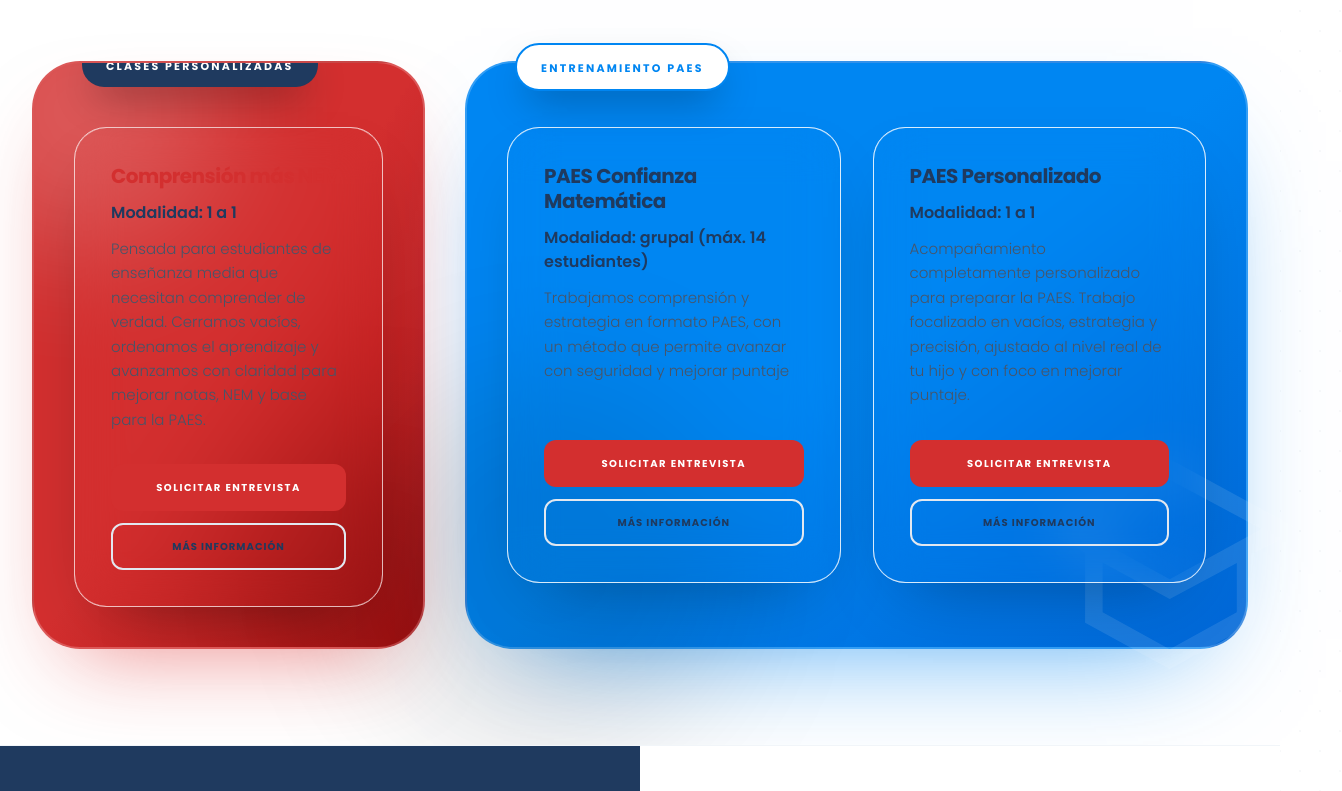
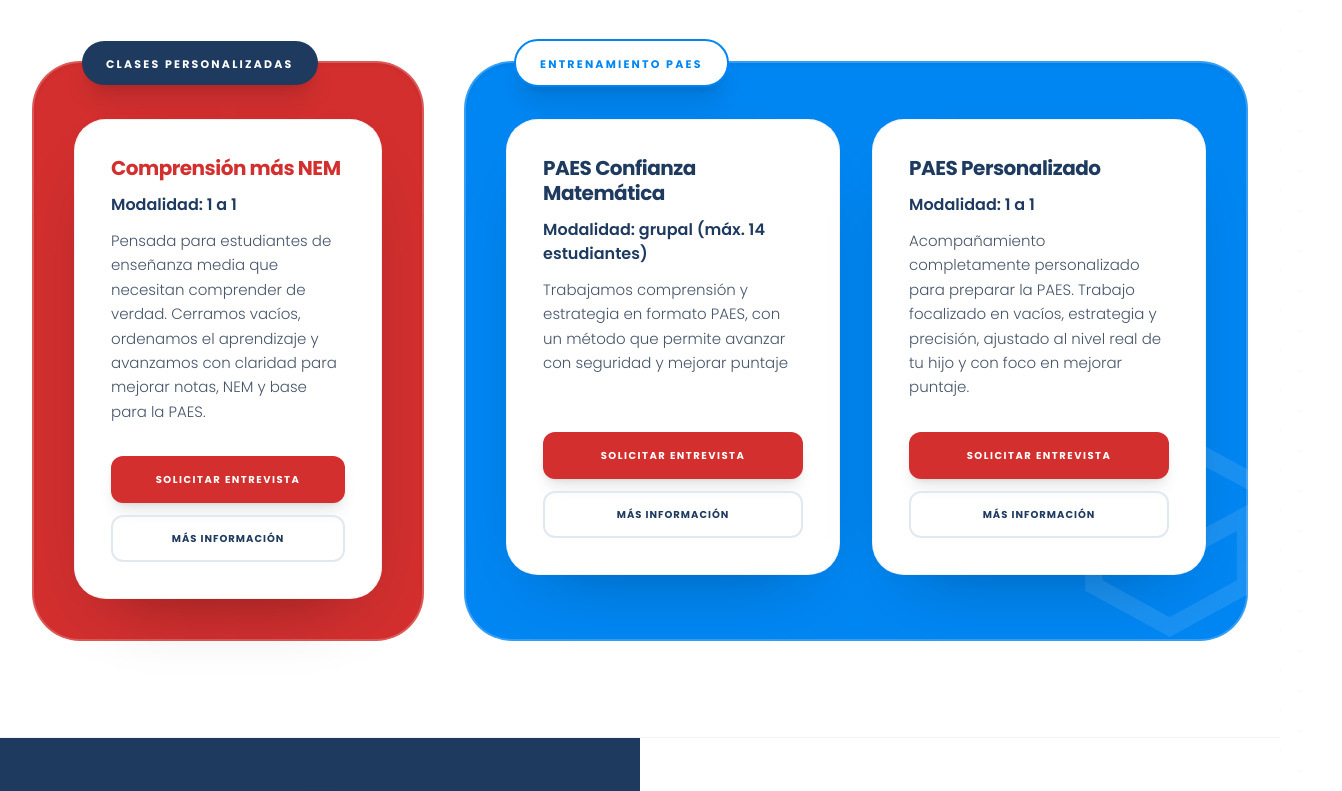
Before and after one commit to Andy-Montes/erikalaprofedemate, a React (Vite) app: page / in a window 1280 px wide. Shown: the part 1969-2760 px from the top of the page, 1342 px wide, since content can reach past the window. Built offline with nearby package versions, Linux system fonts and the light colour scheme.

Commit message:
Update Programs.tsx

```diff
--- a/components/Programs.tsx
+++ b/components/Programs.tsx
@@ -12,7 +12,7 @@
     <section className="py-16 lg:py-24 bg-white scroll-mt-24" id="programas">
       <div className="max-w-7xl mx-auto px-4 sm:px-6 lg:px-8">
 
-        {/* Encabezado (textos EXACTOS) */}
+        {/* Encabezado (textos EXACTOS solicitados) */}
         <div className="text-center mb-16">
           <span className="text-brandNavy font-bold text-[14px] sm:text-[16px] tracking-tight mb-2 block">
             Programas y Modalidades
@@ -25,25 +25,22 @@
         <div className="flex flex-col lg:flex-row gap-10 items-stretch">
 
           {/* ========================= */}
-          {/* CLASES PERSONALIZADAS (FONDO PREMIUM ROJO) */}
+          {/* SERVICIO 1: CLASES PERSONALIZADAS */}
           {/* ========================= */}
-          <div className="lg:w-1/3 relative flex flex-col p-6 sm:p-8 lg:p-10 rounded-[3rem] border-2 border-white/20 shadow-[0_40px_90px_-40px_rgba(220,38,38,0.55)] bg-gradient-to-br from-brandRed via-brandRed to-[#b31313] overflow-hidden">
-            {/* Glow */}
-            <div className="absolute -top-24 -left-24 w-72 h-72 rounded-full bg-white/20 blur-3xl pointer-events-none" />
-            <div className="absolute -bottom-28 -right-28 w-80 h-80 rounded-full bg-black/10 blur-3xl pointer-events-none" />
-
+          <div className="lg:w-1/3 relative flex flex-col rounded-[3rem] border-2 border-white/20 shadow-inner bg-brandRed">
+            {/* Importante: espacio superior real para que el pill NO se corte */}
+            <div className="px-6 sm:px-8 lg:px-10 pt-14 pb-6 sm:pb-8 lg:pb-10 relative">
               {/* Etiqueta */}
-            <div className="absolute -top-5 left-8 sm:left-12 bg-brandNavy text-white px-6 py-2.5 rounded-full shadow-[0_18px_40px_-12px_rgba(0,0,0,0.45)] z-20">
+              <div className="absolute top-0 left-8 sm:left-12 -translate-y-1/2 bg-brandNavy text-white px-6 py-2.5 rounded-full shadow-xl z-20">
                 <span className="text-[10px] sm:text-[11px] font-black uppercase tracking-[0.2em]">
                   Clases Personalizadas
                 </span>
               </div>
 
-            <div className="relative z-10 flex-1 mt-6">
-              {/* Card interna PREMIUM (glass blanco) */}
-              <div className="group relative flex flex-col h-full rounded-[2rem] bg-white/92 backdrop-blur-xl border border-white/70 shadow-[0_30px_70px_-35px_rgba(0,0,0,0.45)] overflow-hidden transition-all duration-500 hover:-translate-y-2 hover:shadow-[0_55px_110px_-55px_rgba(0,0,0,0.55)]">
-                {/* Borde luminoso sutil */}
-                <div className="absolute inset-0 rounded-[2rem] ring-1 ring-white/50 pointer-events-none" />
+              {/* Card interna BLANCA (lectura perfecta) */}
+              <div className="relative flex flex-col h-full bg-white rounded-[2rem] shadow-[0_30px_70px_-40px_rgba(0,0,0,0.45)] border border-white/60">
+                {/* Marco interior sutil, no protagonista */}
+                <div className="absolute inset-0 rounded-[2rem] ring-1 ring-black/5 pointer-events-none" />
 
                 <div className="relative z-10 p-7 sm:p-9 flex flex-col h-full">
                   <h3 className="text-xl font-black mb-3 text-brandRed leading-tight">
@@ -62,10 +59,11 @@
                   <div className="mt-auto space-y-3">
                     <button
                       onClick={() => onOpenModal(interviewUrl)}
-                      className="block w-full text-center bg-brandRed text-white font-bold text-[9px] sm:text-[10px] uppercase tracking-[0.15em] py-4 rounded-xl transition-all shadow-[0_22px_45px_-25px_rgba(220,38,38,0.85)] hover:bg-red-700 hover:shadow-[0_28px_55px_-28px_rgba(220,38,38,0.95)] active:scale-95 whitespace-nowrap px-2"
+                      className="block w-full text-center bg-brandRed text-white font-bold text-[9px] sm:text-[10px] uppercase tracking-[0.15em] py-4 rounded-xl hover:bg-red-700 transition-all shadow-lg active:scale-95 whitespace-nowrap px-2"
                     >
                       Solicitar Entrevista
                     </button>
+
                     <button
                       onClick={() => onOpenModal(infoUrl)}
                       className="block w-full text-center border-2 border-slate-200 text-brandNavy font-bold text-[9px] sm:text-[10px] uppercase tracking-widest py-3.5 rounded-xl hover:bg-slate-50 transition-all active:scale-95 whitespace-nowrap px-2"
@@ -75,35 +73,34 @@
                   </div>
                 </div>
               </div>
+
             </div>
           </div>
 
           {/* ========================= */}
-          {/* ENTRENAMIENTO PAES (FONDO PREMIUM CYAN/BLUE + 2 MODALIDADES) */}
+          {/* SERVICIO 2: ENTRENAMIENTO PAES */}
           {/* ========================= */}
-          <div className="lg:w-2/3 relative flex flex-col p-6 sm:p-8 lg:p-10 rounded-[3rem] border-2 border-white/20 shadow-[0_45px_110px_-55px_rgba(0,134,242,0.75)] bg-gradient-to-br from-[#0086f2] via-[#0086f2] to-[#0066d6]">
-            {/* Glow */}
-            <div className="absolute -top-24 -right-24 w-80 h-80 rounded-full bg-white/18 blur-3xl pointer-events-none" />
-            <div className="absolute -bottom-28 -left-28 w-96 h-96 rounded-full bg-black/10 blur-3xl pointer-events-none" />
+          <div className="lg:w-2/3 relative flex flex-col rounded-[3rem] border-2 border-white/20 shadow-inner bg-[#0086f2]">
+            {/* Espacio superior real para que el pill NO se “pierda” ni se corte */}
+            <div className="px-6 sm:px-8 lg:px-10 pt-14 pb-6 sm:pb-8 lg:pb-10 relative">
 
-            {/* Marca/figura suave */}
-            <div className="absolute -bottom-16 -right-16 opacity-[0.10] pointer-events-none">
-              <span className="material-symbols-outlined text-[280px] text-white select-none">school</span>
-            </div>
-
-            {/* Etiqueta visible (con borde para que no se pierda) */}
-            <div className="absolute -top-5 left-8 sm:left-12 bg-white text-[#0086f2] px-6 py-2.5 rounded-full shadow-[0_18px_40px_-12px_rgba(0,0,0,0.35)] z-20 border-2 border-[#0086f2]">
+              {/* Etiqueta con BORDE azul para que no se pierda contra el blanco */}
+              <div className="absolute top-0 left-8 sm:left-12 -translate-y-1/2 bg-white text-[#0086f2] px-6 py-2.5 rounded-full shadow-xl z-20 border-2 border-[#0086f2]">
                 <span className="text-[10px] sm:text-[11px] font-black uppercase tracking-[0.2em]">
                   Entrenamiento PAES
                 </span>
               </div>
 
-            <div className="relative z-10 flex-1 mt-6">
-              <div className="grid grid-cols-1 md:grid-cols-2 gap-6 lg:gap-8">
+              {/* Decoración ultra sutil (no afecta lectura) */}
+              <div className="absolute -bottom-16 -right-16 opacity-[0.10] pointer-events-none">
+                <span className="material-symbols-outlined text-[280px] text-white select-none">school</span>
+              </div>
 
-                {/* MODALIDAD GRUPAL (glass blanco) */}
-                <div className="group relative flex flex-col h-full rounded-[2rem] bg-white/92 backdrop-blur-xl border border-white/70 shadow-[0_30px_70px_-35px_rgba(0,0,0,0.35)] transition-all duration-500 hover:-translate-y-2 hover:shadow-[0_55px_110px_-55px_rgba(0,0,0,0.45)]">
-                  <div className="absolute inset-0 rounded-[2rem] ring-1 ring-white/50 pointer-events-none" />
+              <div className="relative z-10 grid grid-cols-1 md:grid-cols-2 gap-6 lg:gap-8">
+
+                {/* MODALIDAD GRUPAL — card BLANCA */}
+                <div className="group relative flex flex-col h-full bg-white rounded-[2rem] shadow-[0_30px_70px_-40px_rgba(0,0,0,0.35)] border border-white/60 transition-all duration-300 hover:-translate-y-1 hover:shadow-[0_45px_95px_-55px_rgba(0,0,0,0.45)]">
+                  <div className="absolute inset-0 rounded-[2rem] ring-1 ring-black/5 pointer-events-none" />
 
                   <div className="relative z-10 p-7 sm:p-9 flex flex-col h-full">
                     <h3 className="text-xl font-black mb-3 text-brandNavy leading-tight">
@@ -121,10 +118,11 @@
                     <div className="mt-auto space-y-3">
                       <button
                         onClick={() => onOpenModal(interviewUrl)}
-                        className="block w-full text-center bg-brandRed text-white font-bold text-[9px] sm:text-[10px] uppercase tracking-[0.15em] py-4 rounded-xl transition-all shadow-[0_22px_45px_-25px_rgba(220,38,38,0.85)] hover:bg-red-700 hover:shadow-[0_28px_55px_-28px_rgba(220,38,38,0.95)] active:scale-95 whitespace-nowrap px-2"
+                        className="block w-full text-center bg-brandRed text-white font-bold text-[9px] sm:text-[10px] uppercase tracking-[0.15em] py-4 rounded-xl hover:bg-red-700 transition-all shadow-lg active:scale-95 whitespace-nowrap px-2"
                       >
                         Solicitar Entrevista
                       </button>
+
                       <button
                         onClick={() => onOpenModal(infoUrl)}
                         className="block w-full text-center border-2 border-slate-200 text-brandNavy font-bold text-[9px] sm:text-[10px] uppercase tracking-widest py-3.5 rounded-xl hover:bg-slate-50 transition-all active:scale-95 whitespace-nowrap px-2"
@@ -135,9 +133,9 @@
                   </div>
                 </div>
 
-                {/* MODALIDAD INDIVIDUAL (glass blanco) */}
-                <div className="group relative flex flex-col h-full rounded-[2rem] bg-white/92 backdrop-blur-xl border border-white/70 shadow-[0_30px_70px_-35px_rgba(0,0,0,0.35)] transition-all duration-500 hover:-translate-y-2 hover:shadow-[0_55px_110px_-55px_rgba(0,0,0,0.45)]">
-                  <div className="absolute inset-0 rounded-[2rem] ring-1 ring-white/50 pointer-events-none" />
+                {/* MODALIDAD INDIVIDUAL — card BLANCA */}
+                <div className="group relative flex flex-col h-full bg-white rounded-[2rem] shadow-[0_30px_70px_-40px_rgba(0,0,0,0.35)] border border-white/60 transition-all duration-300 hover:-translate-y-1 hover:shadow-[0_45px_95px_-55px_rgba(0,0,0,0.45)]">
+                  <div className="absolute inset-0 rounded-[2rem] ring-1 ring-black/5 pointer-events-none" />
 
                   <div className="relative z-10 p-7 sm:p-9 flex flex-col h-full">
                     <h3 className="text-xl font-black mb-3 text-brandNavy leading-tight">
@@ -155,10 +153,11 @@
                     <div className="mt-auto space-y-3">
                       <button
                         onClick={() => onOpenModal(interviewUrl)}
-                        className="block w-full text-center bg-brandRed text-white font-bold text-[9px] sm:text-[10px] uppercase tracking-[0.15em] py-4 rounded-xl transition-all shadow-[0_22px_45px_-25px_rgba(220,38,38,0.85)] hover:bg-red-700 hover:shadow-[0_28px_55px_-28px_rgba(220,38,38,0.95)] active:scale-95 whitespace-nowrap px-2"
+                        className="block w-full text-center bg-brandRed text-white font-bold text-[9px] sm:text-[10px] uppercase tracking-[0.15em] py-4 rounded-xl hover:bg-red-700 transition-all shadow-lg active:scale-95 whitespace-nowrap px-2"
                       >
                         Solicitar Entrevista
                       </button>
+
                       <button
                         onClick={() => onOpenModal(infoUrl)}
                         className="block w-full text-center border-2 border-slate-200 text-brandNavy font-bold text-[9px] sm:text-[10px] uppercase tracking-widest py-3.5 rounded-xl hover:bg-slate-50 transition-all active:scale-95 whitespace-nowrap px-2"
```
Lines whose indentation alone changed are shown as unchanged.
